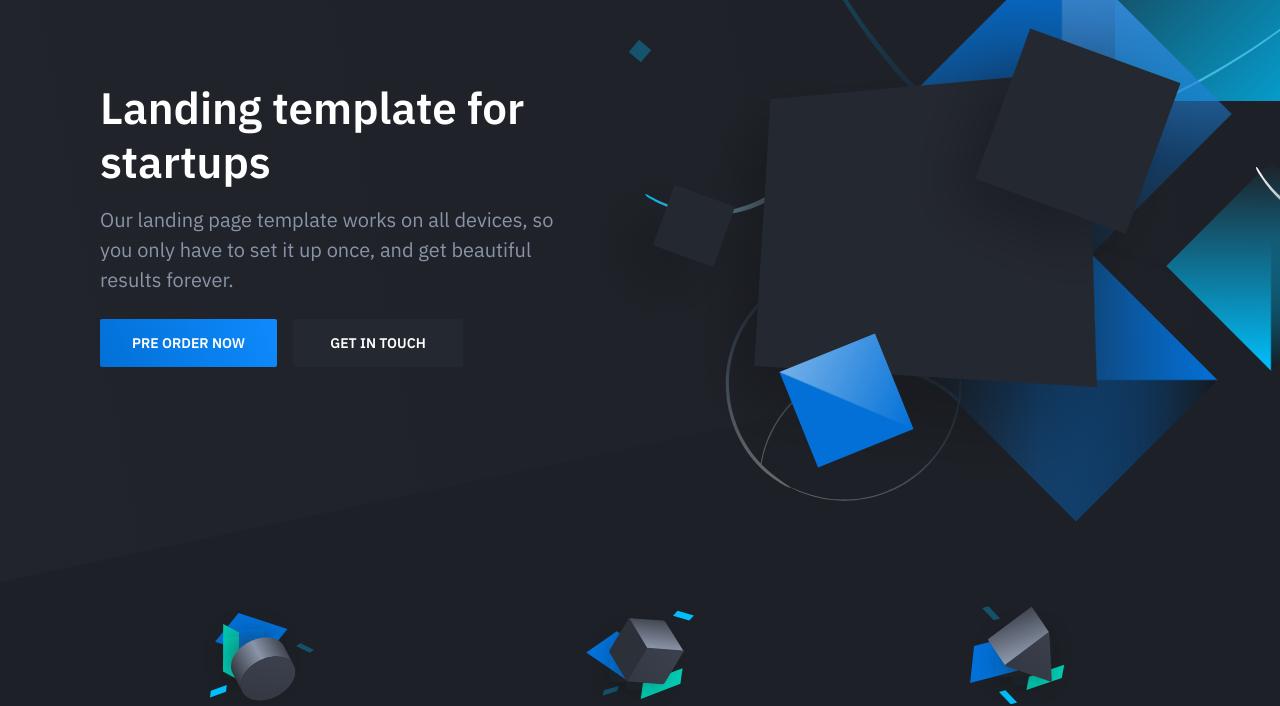
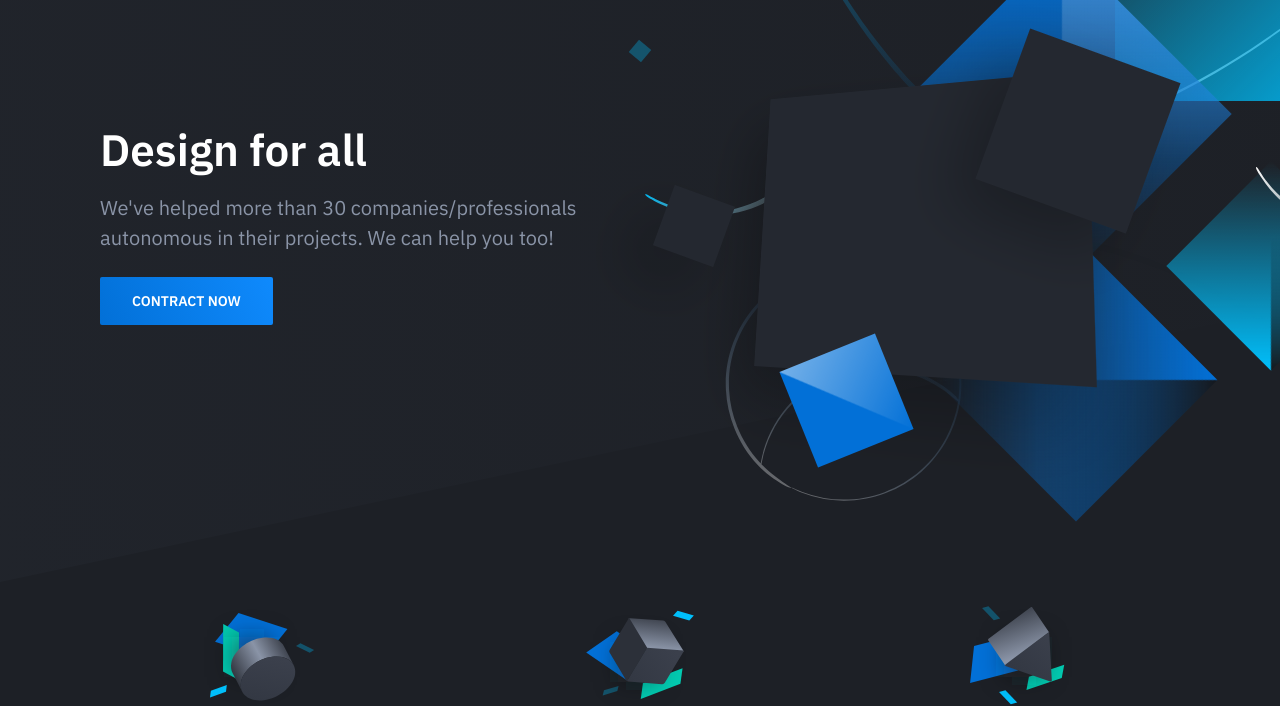
Before and after one commit to gisdesigner/gispage, a plain HTML site: page index.html in a window 1280 px wide. Shown: the part 118-824 px from the top of the page. Drawn offline with nearby package versions, Linux system fonts and the light colour scheme.

Commit message:
texts updates

```diff
--- a/index.html
+++ b/index.html
@@ -4,7 +4,7 @@
     <meta charset="utf-8">
     <meta http-equiv="X-UA-Compatible" content="IE=edge">
     <meta name="viewport" content="width=device-width, initial-scale=1">
-    <title>Solid Template</title>
+    <title>Gis Design</title>
     <link href="https://fonts.googleapis.com/css?family=IBM+Plex+Sans:400,600" rel="stylesheet">
     <link rel="stylesheet" href="dist/css/style.css">
 	<script src="https://unpkg.com/animejs@3.0.1/lib/anime.min.js"></script>
@@ -31,9 +31,9 @@
                 <div class="container">
                     <div class="hero-inner">
 						<div class="hero-copy">
-	                        <h1 class="hero-title mt-0">Landing template for startups</h1>
-	                        <p class="hero-paragraph">Our landing page template works on all devices, so you only have to set it up once, and get beautiful results forever.</p>
-	                        <div class="hero-cta"><a class="button button-primary" href="#">Pre order now</a><a class="button" href="#">Get in touch</a></div>
+	                        <h1 class="hero-title mt-0">Design for all</h1>
+	                        <p class="hero-paragraph">We've helped more than 30 companies/professionals autonomous in their projects. We can help you too!</p>
+	                        <div class="hero-cta"><a class="button button-primary" href="#">Contract now</a></div>
 						</div>
 						<div class="hero-figure anime-element">
 							<svg class="placeholder" width="528" height="396" viewBox="0 0 528 396">
@@ -217,7 +217,7 @@
                             </a>
                         </li>
                     </ul>
-                    <div class="footer-copyright">&copy; 2019 Solid, all rights reserved</div>
+                    <div class="footer-copyright">&copy; 2020 GisDesign, all rights reserved</div>
                 </div>
             </div>
         </footer>
```
